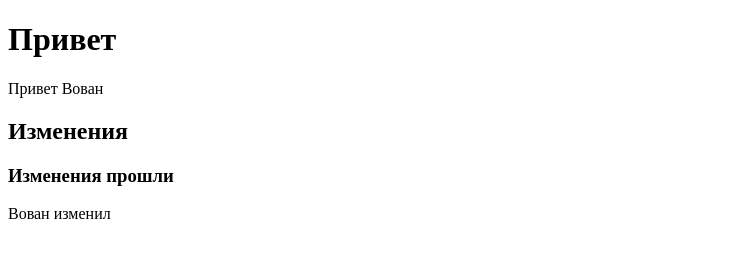
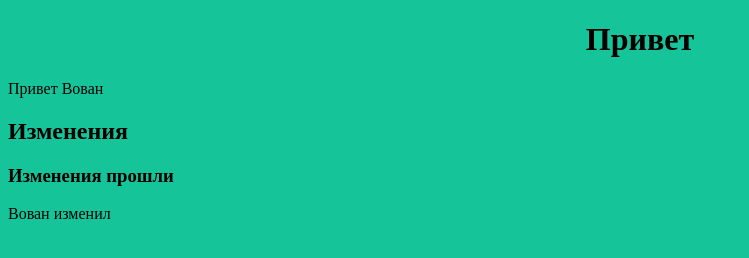
Before and after one commit to Malivovan1973/Proba, a plain HTML site: page index.html in a window 1280 px wide. Shown: the whole page, without its empty margins (0-749 px from the left). Drawn offline with Linux system fonts and the light colour scheme.

Commit message:
index .html изминен

```diff
--- a/index.html
+++ b/index.html
@@ -5,6 +5,7 @@
     <meta http-equiv="X-UA-Compatible" content="IE=edge">
     <meta name="viewport" content="width=device-width, initial-scale=1.0">
     <title>Document</title>
+    <link rel="stylesheet" href="osnov.css">
 </head>
 <body>
     <h1>Привет</h1>
```
